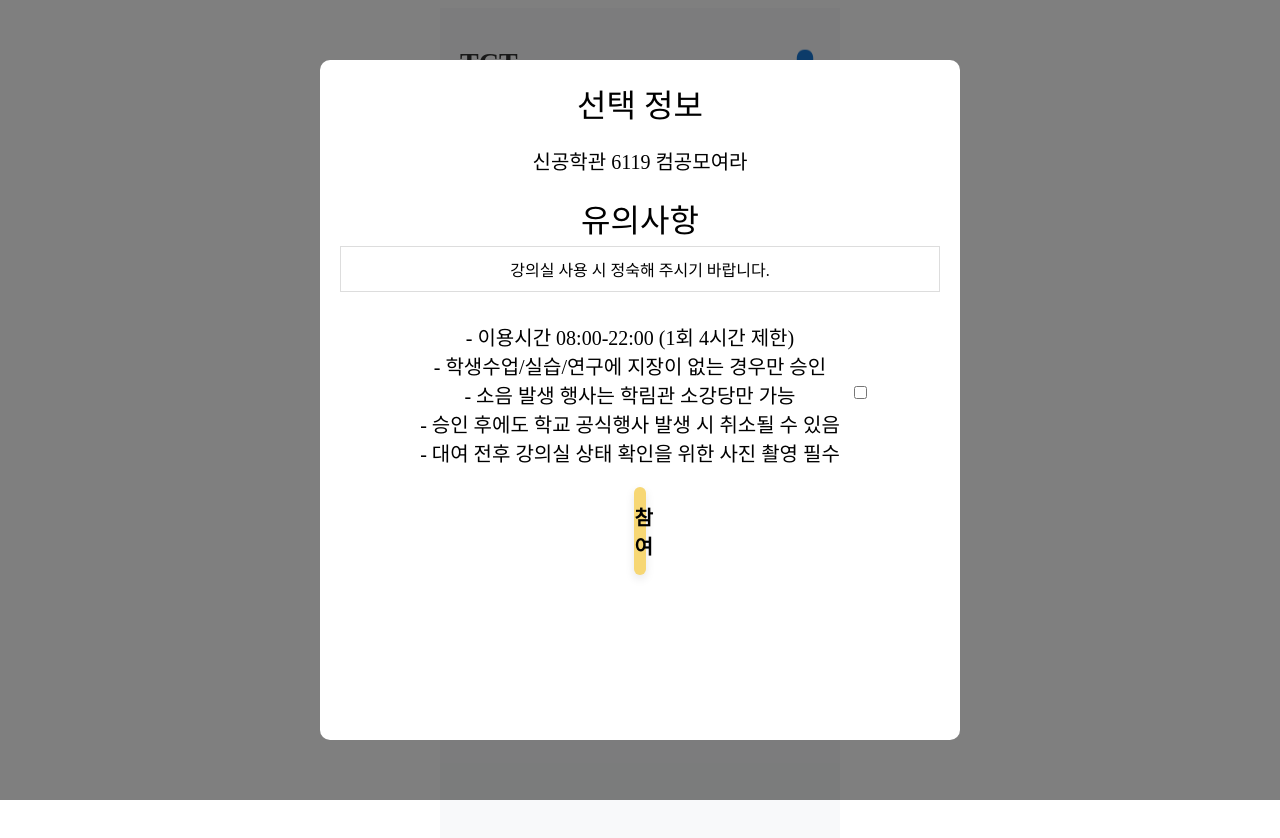
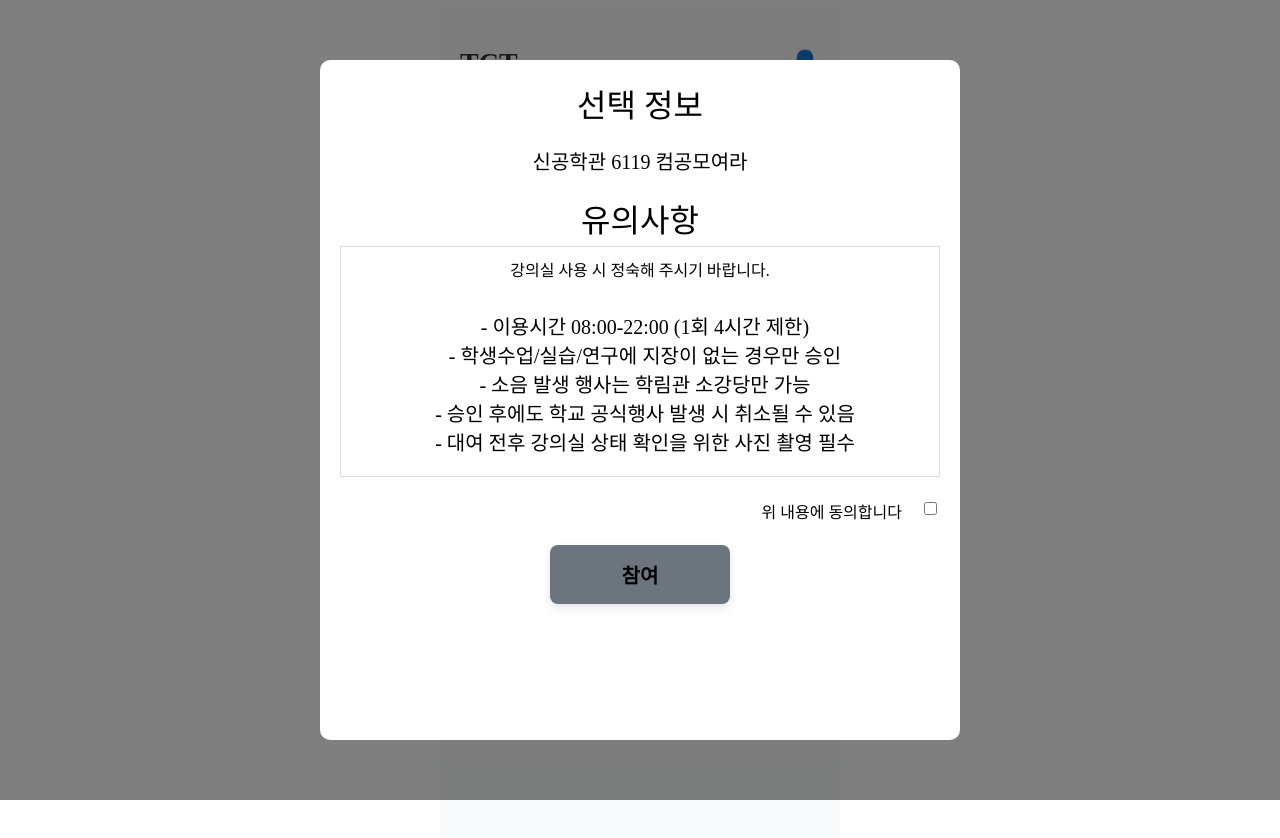
Before and after one commit to ICONICTHON/2024_ICONICTHON_TEAM_10_FE, a React (Create React App) app in the folder tct/: page /Join in a window 1280 px wide. Both pictures are taken after a click on the button "참여". Shown: the top 838 px of the page. Built offline with nearby package versions, Linux system fonts and the light colour scheme; a web font is replaced by a local one.

Commit message:
Join bug fixed

```diff
--- a/tct/src/Join.js
+++ b/tct/src/Join.js
@@ -192,8 +192,8 @@ function Join() {
               <label className="h4Font">유의사항</label>
               <div className="caution">
                 {selectedReservation.notice}
-              </div>
-            </div>
+
+
             <div className="form mid">
               <div className="form-row mid">
                 <label className="NormalFont" htmlFor="agree">
@@ -203,11 +203,18 @@ function Join() {
                   <br></br> &nbsp; - 승인 후에도 학교 공식행사 발생 시 취소될 수 있음
                   <br></br> &nbsp; - 대여 전후 강의실 상태 확인을 위한 사진 촬영 필수
                 </label>
-                <input type="checkbox" id="agree" checked={isChecked} onChange={handleCheckboxChange}/>
                 </div>
+              </div>
+              </div>
+              <div className="form-row mid" style={{ display: 'flex', alignItems: 'center', justifyContent: 'flex-end' }}>
+  <label htmlFor="agree" style={{ marginRight: '8px' }}>위 내용에 동의합니다</label>
+  <input type="checkbox" id="agree" checked={isChecked} onChange={handleCheckboxChange} />
+</div>
+
+
               <div className="mid top">
               <button
-                    className={`mini-button yellow modal-button ${isChecked ? '' : 'disabled'}`}
+  className={`mini-button ${isChecked ? 'yellow' : 'button_main_disabled'}`}
   disabled={!isChecked}
   onClick={handleParticipation}
 >
@@ -225,7 +232,7 @@ function Join() {
           <div className="modal-content-small" onClick={(e) => e.stopPropagation()}>
             <label className="NormalFont bottom">참여되었습니다</label>
             <div className="mid">
-              <button className="mini-button" onClick={closeNotification}>확인</button>
+              <button className="mini-button yellow" onClick={closeNotification}>확인</button>
             </div>
           </div>
         </div>
--- a/tct/src/css/layout.css
+++ b/tct/src/css/layout.css
@@ -127,11 +127,11 @@ td {
 
 /* 유의사항 칸 */
 .caution {
-    border: 1px solid #ddd;
-    padding: 10px;
-    margin-top: 5px;
-    overflow-y: auto;
-    max-height: 100px;
+    border: 1px solid #ddd; /* 기존 테두리 유지 */
+    padding: 10px; /* 기존 여백 유지 */
+    margin-top: 5px; /* 기존 위쪽 여백 유지 */
+    overflow-y: visible; /* 스크롤 제거 */
+    max-height: none; /* 높이 제한 제거 */
 }
 /* 사진 관련 css */
 .photo-grid {
```
Lines whose indentation alone changed are shown as unchanged.
